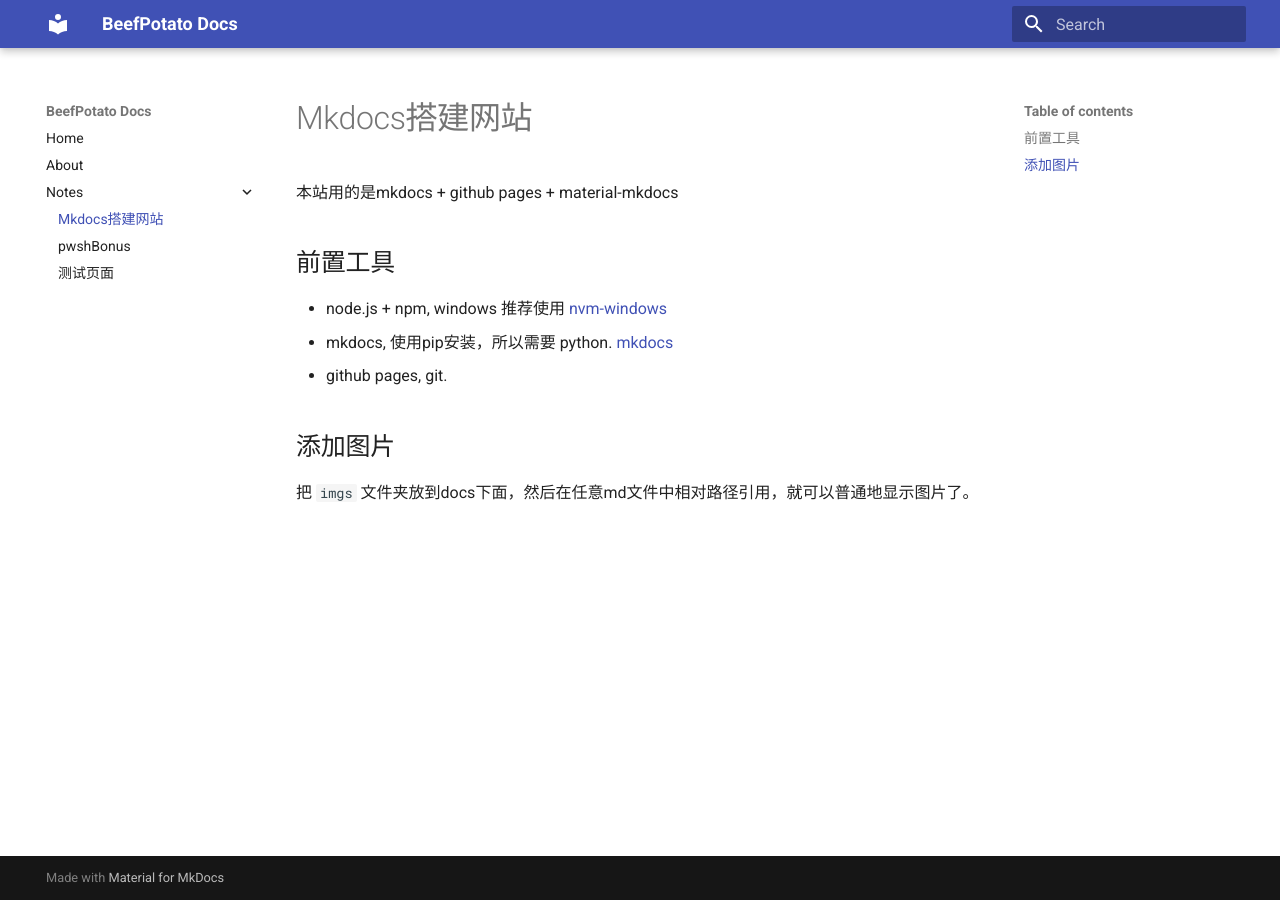
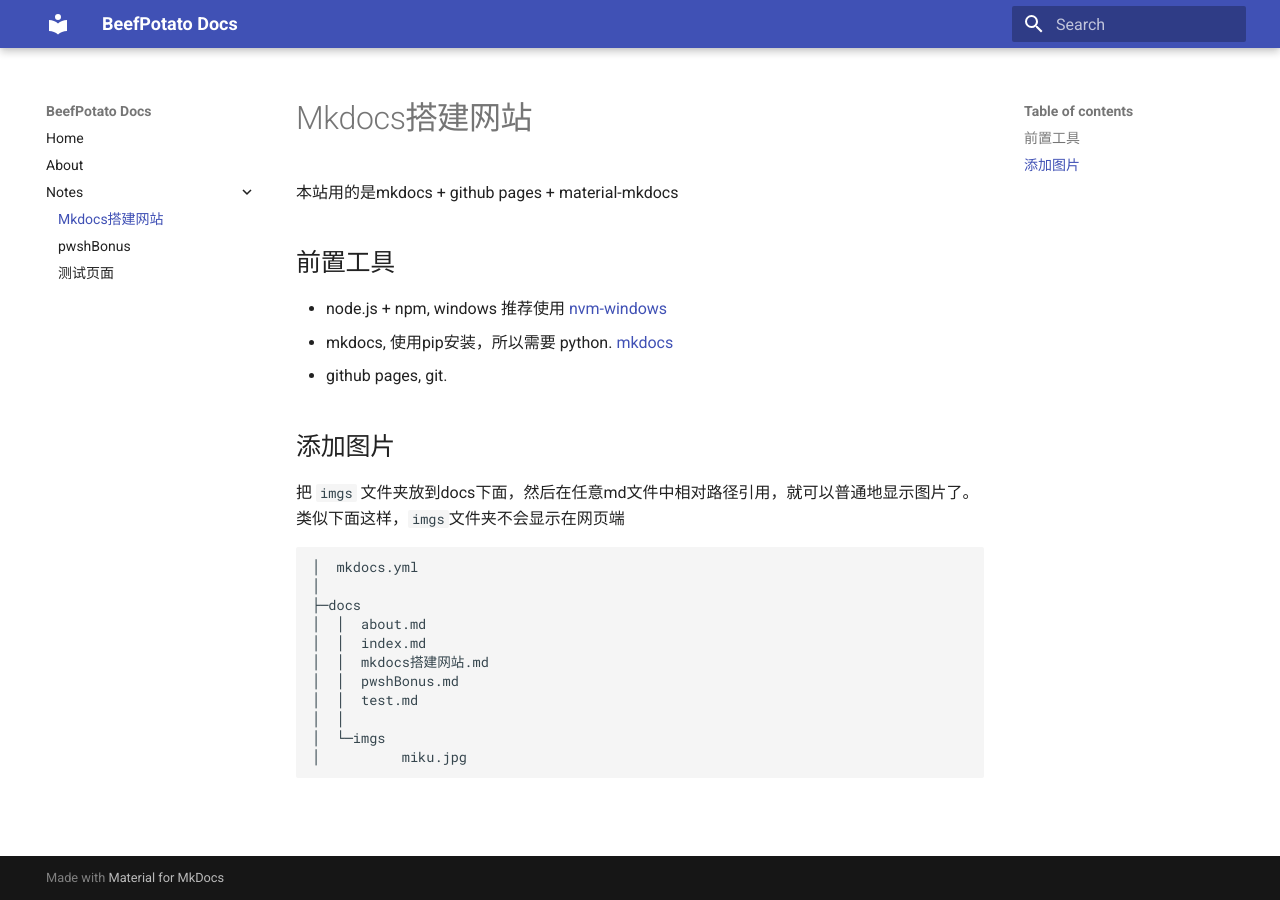
Before and after one commit to beef-potato/beefpotatoBlog, an MkDocs documentation site: the page built from docs/mkdocs搭建网站.md, in a window 1280 px wide. Built offline with MkDocs 1.6.1 and Material for MkDocs 9.7.7, drawn with Linux system fonts in a browser that asks for light colours.

````diff
--- a/docs/mkdocs搭建网站.md
+++ b/docs/mkdocs搭建网站.md
@@ -9,4 +9,18 @@
 
 ## 添加图片
 
-把 `imgs` 文件夹放到docs下面，然后在任意md文件中相对路径引用，就可以普通地显示图片了。
+把 `imgs` 文件夹放到docs下面，然后在任意md文件中相对路径引用，就可以普通地显示图片了。类似下面这样，`imgs`文件夹不会显示在网页端
+
+```text
+│  mkdocs.yml
+│
+├─docs
+│  │  about.md
+│  │  index.md
+│  │  mkdocs搭建网站.md
+│  │  pwshBonus.md
+│  │  test.md
+│  │
+│  └─imgs
+│          miku.jpg
+```
````
Also changed, not shown: docs/about.md (+14 -0 lines), docs/index.md (+2 -14 lines).
